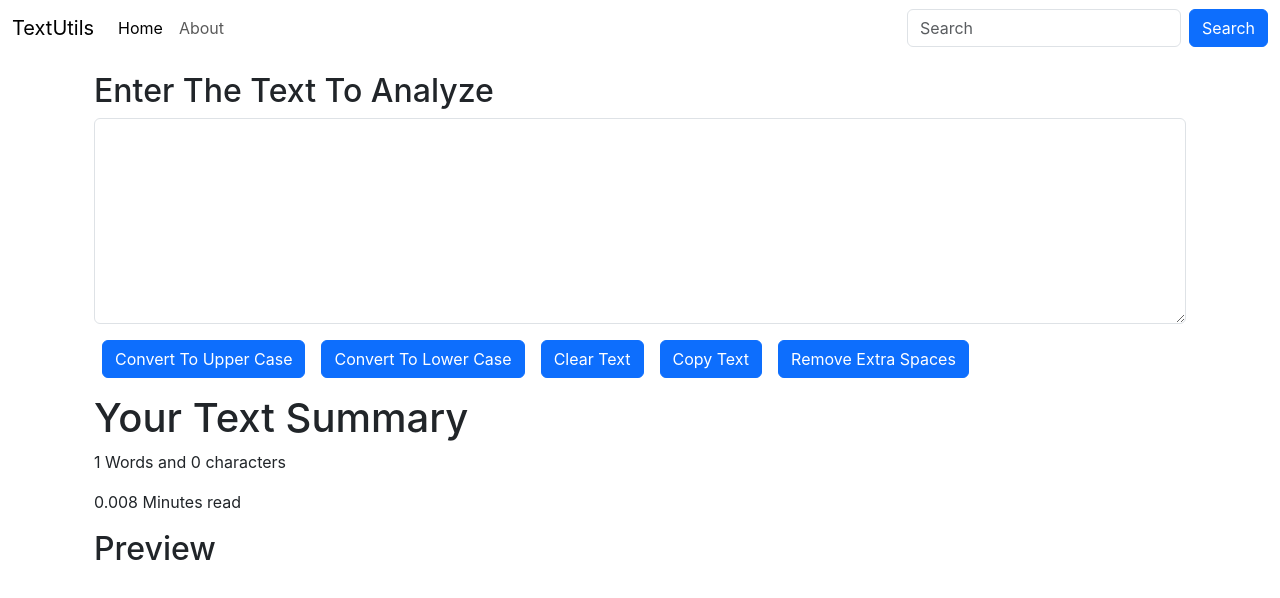
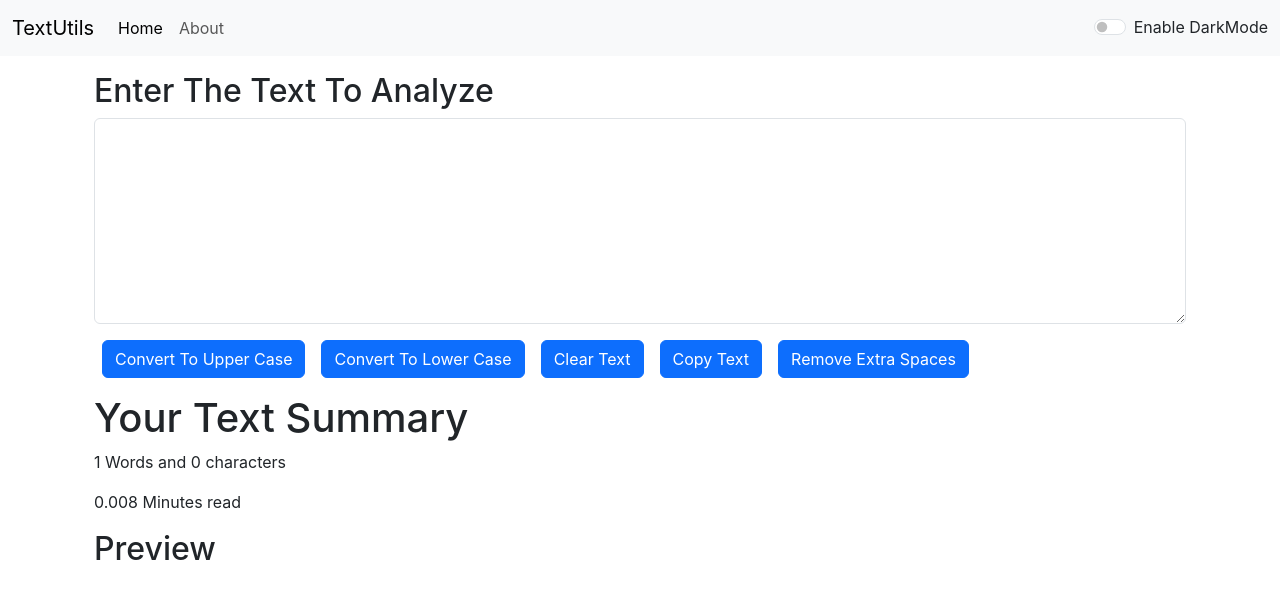
Before and after one commit to praveen199/React-Js, a React (Create React App) app in the folder my-first-app/: page / in a window 1280 px wide. Shown: the top 598 px of the page. Built offline with nearby package versions, Linux system fonts and the light colour scheme.

Commit message:
12.2 : add switch for dark mode

```diff
--- a/my-first-app/src/App.js
+++ b/my-first-app/src/App.js
@@ -8,11 +8,19 @@ import React, { useState } from 'react';
 function App() {
   const [mode, setMode] = useState('light');
 
+  const toggleMode = () => {
+    if (mode === 'light') {
+      setMode('dark');
+    } else {
+      setMode('light');
+    }
+  }
+
   return (
     <>
       {/* <Navbar title = "TextUtils" aboutText = "About TextUtils"/> */}
       {/* <Navbar/> */}
-      <Navbar title="TextUtils" mode={mode} />
+      <Navbar title="TextUtils" mode = {mode} toggleMode = {toggleMode}/>
       <div className="container my-3">
         <TextForm heading="Enter The Text To Analyze" />
         {/* <About/> */}
--- a/my-first-app/src/components/Navbar.js
+++ b/my-first-app/src/components/Navbar.js
@@ -5,7 +5,7 @@ export default function Navbar(props) {
     return (
         // <nav className="navbar navbar-expand-lg bg-body-tertiary">
         // <nav className="navbar navbar-expand-lg navbar-light bg-light">
-        <nav className={'navbar navbar-expand-lg navbar-${props.mode} bg-${props.mode}'}>
+        <nav className={`navbar navbar-expand-lg navbar-${props.mode} bg-${props.mode}`}>
             <div className="container-fluid">
                 <a className="navbar-brand" href="/">{props.title}</a>
                 <button className="navbar-toggler" type="button" data-bs-toggle="collapse" data-bs-target="#navbarSupportedContent" aria-controls="navbarSupportedContent" aria-expanded="false" aria-label="Toggle navigation">
@@ -20,11 +20,10 @@ export default function Navbar(props) {
                             <a className="nav-link" href="/">{props.aboutText}</a>
                         </li>
                     </ul>
-                    <form className="d-flex" role="search">
-                        <input className="form-control me-2" type="search" placeholder="Search" aria-label="Search" />
-                        {/* <button className="btn btn-outline-success" type="submit">Search</button> */}
-                        <button className="btn btn-primary" type="submit">Search</button>
-                    </form>
+                    <div className={`form-check form-switch text-${props.mode==='light'?'dark':'light'}`}>
+                        <input className="form-check-input" type="checkbox" id="flexSwitchCheckDefault" onClick={props.toggleMode}/>
+                        <label className="form-check-label" htmlFor="flexSwitchCheckDefault">Enable DarkMode</label>
+                    </div>
                 </div>
             </div>
         </nav>
```
Also changed, not shown: 1 other file (tests, documents, lock files or other folders).
